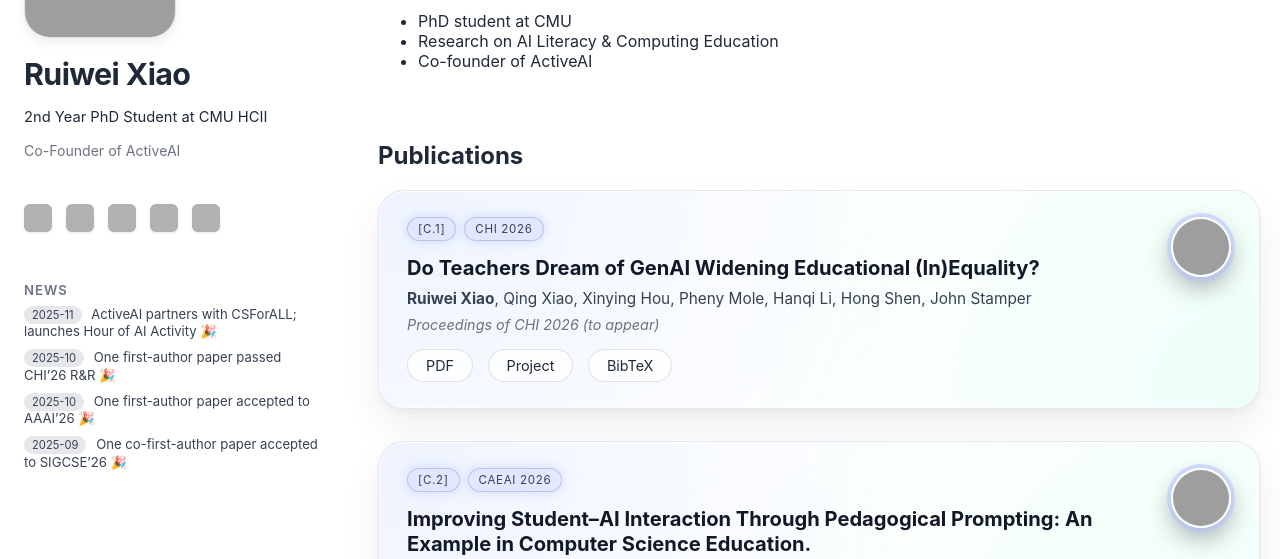
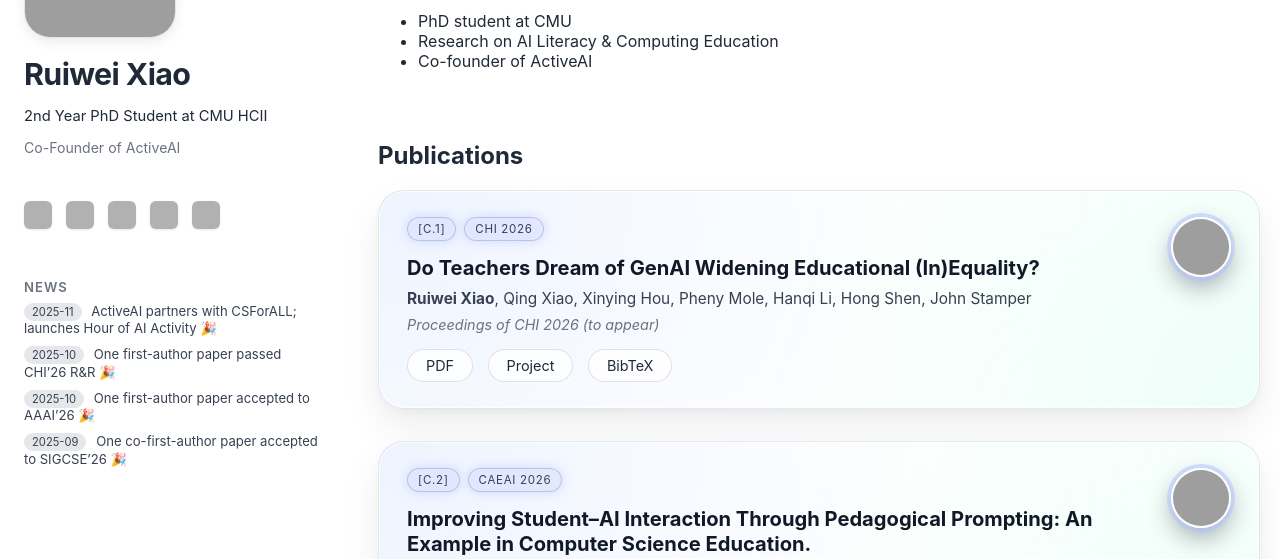
Before and after one commit to ruiwei-xiao/ruiwei-xiao.github.io, a Jekyll site: the page built from index.md, in a window 1280 px wide. Shown: the part 310-869 px from the top of the page. Built offline with Jekyll 4.4.1, drawn with Linux system fonts in a browser that asks for light colours; grey boxes are pictures that could not be loaded.

Commit message:
Update style.css

```diff
--- a/assets/css/style.css
+++ b/assets/css/style.css
@@ -62,13 +62,13 @@ body {
 
 
 .sidebar-subtitle {
-  margin-top: -2px;          /* 原来 -6px，现在稍微放松一点但仍然紧凑 */
+  margin-top: -3px;          /* 原来 -6px，现在稍微放松一点但仍然紧凑 */
   margin-bottom: 2px;        /* 让下面那行更靠近 */
   font-size: 0.92rem;        /* 稍微小一点 */
 }
 
 .sidebar-role2 {
-  margin-top: -4px;          /* 两行之间更紧凑 */
+  margin-top: -6px;          /* 两行之间更紧凑 */
   font-size: 0.88rem;        /* 比上一行再小一丢丢 */
   color: #6b7280;
   line-height: 1.25;
@@ -76,7 +76,7 @@ body {
 
 
 .social-row {
-  margin-top: 4px;   /* 原本是 12px，改成更紧凑 */
+  margin-top: 0px;   /* 原本是 12px，改成更紧凑 */
 }
 
 .sidebar-links {
```
